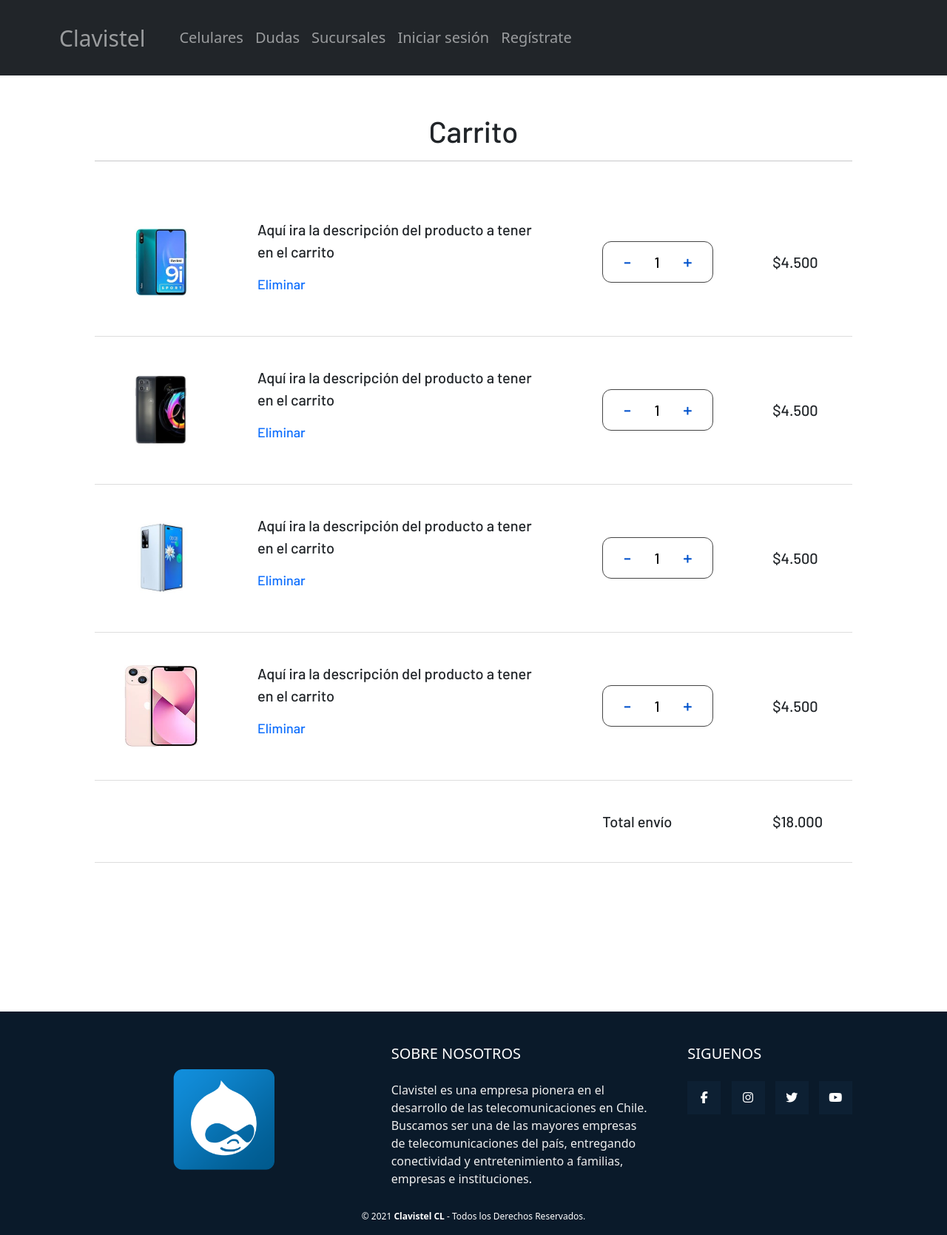
After one commit to MarceloContrerasGonzalez/Clavistel, a Django app: page /carrito in a window 1280 px wide. The commit adds this page. Shown: the whole page at 74% size. Run offline with Django 4.2, Linux system fonts and the light colour scheme; some libraries are stand-ins or nearby versions; some web fonts are replaced.

Commit message:
carrito hyrum

```diff
--- a/Clavistel/settings.py
+++ b/Clavistel/settings.py
@@ -159,4 +159,6 @@ SITE_ID = 3
 
 LOGIN_REDIRECT_URL = '/'
 LOGOUT_REDIRECT_URL = '/'
+
+#comando para quitar la pagina en blanco de google
 SOCIALACCOUNT_LOGIN_ON_GET=True
--- a/Telefonos/forms.py
+++ b/Telefonos/forms.py
@@ -23,7 +23,6 @@ class SignUpForm(UserCreationForm):
     email = forms.EmailField(max_length=254, label='Correo' ,help_text='Ingrese un correo.', error_messages={'invalid': 'Correo Invalido'})
     password1 = forms.CharField(max_length=50, widget=forms.PasswordInput , label='Contraseña', help_text='Ingrese una Contraseña valida.')
     password2 = forms.CharField(max_length=50, widget=forms.PasswordInput , label='Contraseña', help_text='Ingrese Nuevamente Su Contraseña.')
-    is_staff = forms.BooleanField(required=False, label='Admin')
     class Meta:
         model = User
-        fields = ('username','email', 'password1', 'password2','is_staff')
+        fields = ('username','email', 'password1', 'password2')
--- a/Telefonos/models.py
+++ b/Telefonos/models.py
@@ -25,8 +25,10 @@ class Movil(models.Model):
     img = models.ImageField(upload_to='Telefonos/static/Telefonos/img/imgdjango',verbose_name='imagen')
     costo = models.IntegerField(verbose_name='precio')
     nombre = models.CharField(max_length=100,verbose_name='Nombre Celular')
+    cant = models.IntegerField(verbose_name='cantidad')
     marca = models.ForeignKey(Marca, on_delete=models.CASCADE)
     tipo_envio = models.ForeignKey(TipoEnvio, on_delete=models.CASCADE)
+
 
     def __str__(self):
         return self.nombre
--- a/Telefonos/static/Telefonos/css/style.css
+++ b/Telefonos/static/Telefonos/css/style.css
@@ -28,9 +28,23 @@ nav ul li a {
 
 /* bootstrap 5 css */
 .bg-dark {
-    background-color: #0d6efd;
+    background-color: #ffffff;
     /* No funcionara porque la clase de bootstrap ".bg-dark" esta con --!important--*/
 }
+
+/* .navbar-collapse {
+    flex-grow: 0.65 !important;
+}   */
+
+/* .r-nav-link {
+    float: right;
+} */
+
+/* @media (min-width: 57    6px) {
+.navbar-expand-sm .navbar-nav .nav-link {
+    padding-right: 2.5rem !important;
+    padding-left: 2.5rem !important;
+}} */
 
 /* SECCION PLANES (actual)*/
 .seccion-planes {
@@ -125,6 +139,10 @@ nav ul li a {
 }
 
 /* BOTON */
+
+.btn-group-lg>.btn, .btn-lg {
+    margin-bottom: 10px;
+}
 /* spacing */
 .table-body {
     padding: 20px;
@@ -427,6 +445,11 @@ thead th:nth-child(5) {
     color: rgb(52, 131, 250);
 }
 
+
+.cantidad {
+    color: rgb(143, 143, 143);
+}
+
 /* -----------Terminos y Condiciones-------------------- */
 /* Formulario */
 #enviar,
@@ -600,7 +623,80 @@ thead th:nth-child(5) {
     width: 80%;
 }
 
-/* Agregar Telefonos */
+/* ------ CARRITO ------- */
+
+#title-carrito {
+    padding-bottom: 2%;
+}
+
+.table-body-carrito {
+    padding: 4% 10%;
+}
+
+#title-carrito {
+    text-align: center;
+}
+#table-carrito {
+    border-collapse: collapse;
+    width: 100%;
+  }
+
+#title-carrito, #table-carrito {
+    font-size: 20px;
+    font-family: 'Barlow', sans-serif;
+}
+.td-carrito, .td-carrito {
+    padding: 40px;
+    text-align: left;
+    border-bottom: 1px solid #ddd;
+}
+
+.carrito-p2 {
+    font-size: 18px;
+    color: #0d6efd;
+}
+
+/* ------ IMAGEN CARRITO ------- */
+
+.td-carrito img{
+    width: 100px;
+    max-height: 110px;
+}
+
+/* ------ BOTON AUTO-INCREMENTAL CARRITO ------- */
+
+.counter {
+    width: 150px;
+    margin: auto;
+    padding: 8px 0;
+    display: flex;
+    align-items: center;
+    justify-content: center;
+    border: 1px solid rgb(68, 68, 68);
+    border-radius: 12px;
+}
+
+.counter input {
+    width: 50px;
+    border: 0;
+    line-height: 30px;
+    font-size: 20px;
+    text-align: center;
+    background: white;
+    color: black;
+    appearance: none;
+    outline: 0;
+}
+.counter span {
+    display: block;
+    font-size: 25px;
+    padding: 0 10px;
+    cursor: pointer;
+    color: #0052cc;
+    user-select: none;
+}
+/* ------ CIERRE CARRITO ------- */
+
 /* footer */
 .footer {
     width: 100%;
--- a/Telefonos/static/Telefonos/js/validaciones.js
+++ b/Telefonos/static/Telefonos/js/validaciones.js
@@ -116,6 +116,27 @@ function confirmar3(){
   }
 };
 
+//carrito incremental
+
+function increaseCount(a, b) {
+  var input = b.previousElementSibling;
+  var value = parseInt(input.value, 10);
+  value = isNaN(value) ? 0 : value;
+  value++;
+  input.value = value;
+};
+
+function decreaseCount(a, b) {
+  var input = b.nextElementSibling;
+  var value = parseInt(input.value, 10);
+  if (value > 1) {
+    value = isNaN(value) ? 0 : value;
+    value--;
+    input.value = value;
+  }
+};
+
+
 /* $(document).ready(function () {
   $.get("http://127.0.0.1:8000/api/lista_sucursales?format=json", function (data) {
     $.each(data.0, function (i, item) {
--- a/Telefonos/templates/Telefonos/Phones.html
+++ b/Telefonos/templates/Telefonos/Phones.html
@@ -83,6 +83,7 @@
                     <span class="precio">${{mov.costo}}</span>
                     <span class="costo-envio">{{mov.tipo_envio}}</span>
                     <span class="descipcion">{{mov.nombre}}</span>
+                    <span class="cantidad">{{mov.cant}} disponibles</span>
                     {% if request.user.is_authenticated and user.is_staff == 1 %}
                     <a href="{%url 'modificar' mov.id_movil%}">
                         <button type="submit" class="btn btn-primary" id="modificar" value="Modificar">Modificar</button>
--- /dev/null
+++ b/Telefonos/templates/Telefonos/carrito.html
@@ -0,0 +1,192 @@
+{% load static %}
+{% load socialaccount %}
+
+<!DOCTYPE html>
+<html lang="en">
+
+<head>
+    <meta charset="UTF-8">
+    <meta http-equiv="X-UA-Compatible" content="IE=edge">
+    <meta name="viewport" content="width=device-width, initial-scale=1.0">
+    <title>Carrito</title>
+    <link rel="stylesheet" href="{% static 'Telefonos/css/style.css'%}">
+    <link rel="preconnect" href="https://fonts.googleapis.com">
+    <link rel="preconnect" href="https://fonts.gstatic.com" crossorigin>
+    <link href="https://fonts.googleapis.com/css2?family=Anton&family=Barlow:wght@500&display=swap" rel="stylesheet">
+    <link href="https://cdn.jsdelivr.net/npm/bootstrap@5.1.3/dist/css/bootstrap.min.css" rel="stylesheet"
+        integrity="sha384-1BmE4kWBq78iYhFldvKuhfTAU6auU8tT94WrHftjDbrCEXSU1oBoqyl2QvZ6jIW3" crossorigin="anonymous">
+
+</head>
+
+<body id="inicio-carrito">
+
+    <!-- NAV MENU -->
+    <nav class="navbar navbar-expand-sm navbar-dark bg-dark" aria-label="Third navbar example">
+        <div class="container-fluid">
+            <div class="logo navbar-nav"><a class="nav-link"  href="{% url 'home' %}">Clavistel</a></div>
+            <button class="navbar-toggler collapsed" type="button" data-bs-toggle="collapse"
+                data-bs-target="#navbarsExample03" aria-controls="navbarsExample03" aria-expanded="false"
+                aria-label="Toggle navigation">
+                <span class="navbar-toggler-icon"></span>
+            </button>
+
+            <div class="navbar-collapse collapse" id="navbarsExample03">
+                <ul class="navbar-nav mb-2 mb-sm-0">
+                    <li>
+                        <a class="nav-link"  href="{% url 'telefonos' %}">Celulares</a>
+                    </li>
+                    <li>
+                        <a class="nav-link"  href="{% url 'consulta' %}">Dudas</a>
+                    </li>
+
+                    <li>
+                        <a class="nav-link"  href="{% url 'ubicacion' %}">Sucursales</a>
+                    </li>
+                    {% if request.user.is_authenticated %}
+                        <li>
+                            <a onclick="return confirmar3()" class="nav-link"  href="{% url 'logout' %}">Cerrar Sesion</a>
+                        </li>
+                        <li>
+                            <a class="nav-link">Bienvenido {{ user.username }}</a>
+                        </li>
+                    {% else %}
+                        <li id="r-nav-link">
+                            <a class="nav-link"  href="{% url 'inicio_sesion' %}">Iniciar sesión</a>
+                        </li>
+                        <li id="r-nav-link">
+                            <a class="nav-link"  href="{% url 'registro' %}">Regístrate</a>
+                        </li>
+                    {% endif %}
+                </ul>
+            </div>
+        </div>
+    </nav>
+
+    <div class="table-body-carrito">
+        <div id="title-carrito">
+            <h1>Carrito</h1>
+            <hr>
+        </div>
+
+    <table id="table-carrito">
+      <tr>
+        <td class="td-carrito"><img src="{% static 'Telefonos/img/telefonos/xiaomi/xiaomi-redmi-9i-sport-128gb.jpg'%}"></td>
+        <td class="td-carrito td-desc">
+            <p class="carrito-p1">Aquí ira la descripción del producto a tener en el carrito</p>
+            <p class="carrito-p2">Eliminar</p>
+        </td>
+        <td class="td-carrito">
+            <div class="counter">
+                <span onclick="decreaseCount(event, this)" class="down">-</span>
+                <input type="text" value="1">
+                <span onclick="increaseCount(event, this)" class="up">+</span>
+            </div>
+        </td>
+        <td class="td-carrito">$4.500</td>
+      </tr>
+      <tr>
+        <td class="td-carrito"><img src="{% static 'Telefonos/img/telefonos/motorola/motorola-edge-20-fusion-128gb.jpg'%}"></td>
+        <td class="td-carrito td-desc">
+            <p class="carrito-p1">Aquí ira la descripción del producto a tener en el carrito</p>
+            <p class="carrito-p2">Eliminar</p>
+        </td>
+        <td class="td-carrito">
+            <div class="counter">
+                <span class="down" onClick='decreaseCount(event, this)'>-</span>
+                <input type="text" value="1">
+                <span class="up" onclick='increaseCount(event, this)'>+</span>
+            </div>
+        </td>
+        <td class="td-carrito">$4.500</td>
+      </tr>
+      <tr>
+        <td class="td-carrito"><img src="{% static 'Telefonos/img/telefonos/huawei/huawei-mate-x2-4g-256gb.jpg'%}"></td>
+        <td class="td-carrito td-desc">
+            <p class="carrito-p1">Aquí ira la descripción del producto a tener en el carrito</p>
+            <p class="carrito-p2">Eliminar</p>
+        </td>
+        <td class="td-carrito">
+            <div class="counter">
+                <span class="down" onClick='decreaseCount(event, this)'>-</span>
+                <input type="text" value="1">
+                <span class="up" onClick='increaseCount(event, this)'>+</span>
+            </div>
+        </td>
+        <td class="td-carrito">$4.500</td>
+      </tr>
+      <tr>
+        <td class="td-carrito"><img src="{% static 'Telefonos/img/telefonos/apple/apple-iphone-13-mini.jpg'%}"></td>
+        <td class="td-carrito td-desc">
+            <p class="carrito-p1">Aquí ira la descripción del producto a tener en el carrito</p>
+            <p class="carrito-p2">Eliminar</p>
+        </td>
+        <td class="td-carrito">
+            <div class="counter">
+                <span class="down" onclick='decreaseCount(event, this)'>-</span>
+                <input type="text" value="1">
+                <span class="up" onclick='increaseCount(event, this)'>+</span>
+            </div>
+        </td>
+        <td class="td-carrito">$4.500</td>
+      </tr>
+      <tr>
+        <td class="td-carrito"></td>
+        <td class="td-carrito"></td>
+        <td class="td-carrito">Total envío</td>
+        <td class="td-carrito">$18.000</td>
+      </tr>
+    </table>
+</div>
+
+
+
+    <!-- Footer -->
+    <footer class="footer">
+        <div class="grupo1">
+            <div class="caja">
+                <figure>
+                    <a href="#">
+                        <img src="{% static 'Telefonos/img/logo.png'%}" alt="">
+                    </a>
+                </figure>
+            </div>
+
+            <div class="caja">
+                <h2>SOBRE NOSOTROS</h2>
+                <p>
+                    Clavistel es una empresa pionera en el desarrollo de las telecomunicaciones en Chile. Buscamos ser
+                    una de las mayores empresas de telecomunicaciones del país, entregando conectividad y
+                    entretenimiento a familias, empresas e instituciones.
+                </p>
+            </div>
+
+            <div class="caja">
+                <h2>SIGUENOS</h2>
+                <div class="redes">
+                    <a href="https://www.facebook.com/" class="fa fa-facebook"></a>
+                    <a href="https://www.instagram.com/" class="fa fa-instagram"></a>
+                    <a href="https://twitter.com/" class="fa fa-twitter"></a>
+                    <a href="https://www.youtube.com/" class="fa fa-youtube"></a>
+                </div>
+            </div>
+        </div>
+        <div class="grupo2">
+            <small>&copy; 2021 <b>Clavistel CL</b> - Todos los Derechos Reservados.</small>
+        </div>
+    </footer>
+
+    <!-- script -->
+    <script src="https://cdnjs.cloudflare.com/ajax/libs/jquery/3.6.0/jquery.min.js"
+    integrity="sha512-894YE6QWD5I59HgZOGReFYm4dnWc1Qt5NtvYSaNcOP+u1T9qYdvdihz0PPSiiqn/+/3e7Jo4EaG7TubfWGUrMQ=="
+    crossorigin="anonymous" referrerpolicy="no-referrer"></script>
+    <script src="https://cdn.jsdelivr.net/npm/@popperjs/core@2.10.2/dist/umd/popper.min.js"
+        integrity="sha384-7+zCNj/IqJ95wo16oMtfsKbZ9ccEh31eOz1HGyDuCQ6wgnyJNSYdrPa03rtR1zdB"
+        crossorigin="anonymous"></script>
+    <script src="https://cdn.jsdelivr.net/npm/bootstrap@5.1.3/dist/js/bootstrap.min.js"
+        integrity="sha384-QJHtvGhmr9XOIpI6YVutG+2QOK9T+ZnN4kzFN1RtK3zEFEIsxhlmWl5/YESvpZ13"
+        crossorigin="anonymous"></script>
+    <script src="https://kit.fontawesome.com/0ad30db840.js" crossorigin="anonymous"></script>
+    <script src="{% static 'Telefonos/js/validaciones.js'%}"></script>
+</body>
+
+</html>
--- a/Telefonos/templates/Telefonos/inicio_sesion.html
+++ b/Telefonos/templates/Telefonos/inicio_sesion.html
@@ -1,5 +1,6 @@
 {% load static%}
 {% load socialaccount %}
+
 <!DOCTYPE html>
 <html lang="en">
 
--- a/Telefonos/urls.py
+++ b/Telefonos/urls.py
@@ -1,5 +1,5 @@
 from django.urls import path, include
-from .views import home, inicio_sesion, consulta, telefonos, registro, agregar_telefono, modificar_telefono, eliminar_telefono, ubicacion, agregar_sucursal, modificar_sucursal, eliminar_sucursal
+from .views import home, inicio_sesion, consulta, telefonos, registro, agregar_telefono, modificar_telefono, eliminar_telefono, ubicacion, agregar_sucursal, modificar_sucursal, eliminar_sucursal, carrito
 from django.conf import settings
 from django.conf.urls.static import static
 from django.views.generic import TemplateView
@@ -12,6 +12,7 @@ urlpatterns =[
     path('telefonos', telefonos, name='telefonos'),
     path('registro', registro, name='registro'),
     path('agregar', agregar_telefono, name='agregar'),
+    path('carrito', carrito, name='carrito'),
     path('modificar/<id>', modificar_telefono, name='modificar'),
     path('eliminar/<id>', eliminar_telefono, name='eliminar'),
     path('ubicacion', ubicacion, name='ubicacion'),
--- a/Telefonos/views.py
+++ b/Telefonos/views.py
@@ -1,11 +1,14 @@
 from django.shortcuts import render, redirect
 from .models import Movil, Sucursal
 from .forms import TelefonoForm, SucursalForm, SignUpForm
-from django.contrib.auth import login, authenticate
+
 
 # Create your views here.
 def home(request):
     return render(request,'Telefonos/index.html')
+
+def carrito(request):
+    return render(request,'Telefonos/carrito.html')
 
 def inicio_sesion(request):
     return render(request,'Telefonos/inicio_sesion.html')
```
Also changed, not shown: Telefonos/migrations/0001_initial.py (added), Telefonos/migrations/0002_movil_cant.py (added), Telefonos/migrations/__init__.py (added), Telefonos/static/Telefonos/img/Lapiz-tactil.jpg (added), db.sqlite3, oauth_app/migrations/__init__.py (added), rest_ubicacion/migrations/__init__.py (added).
